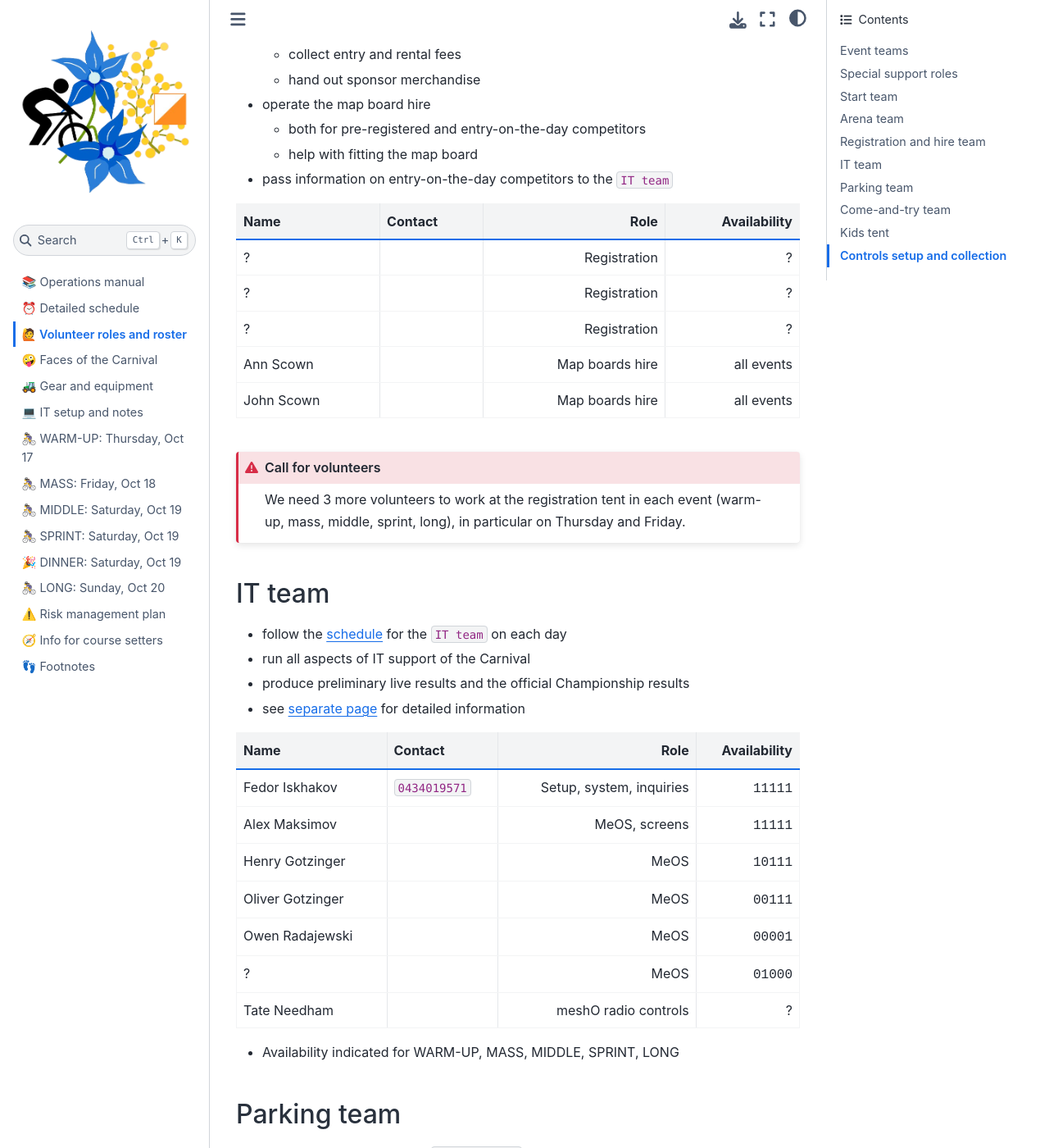
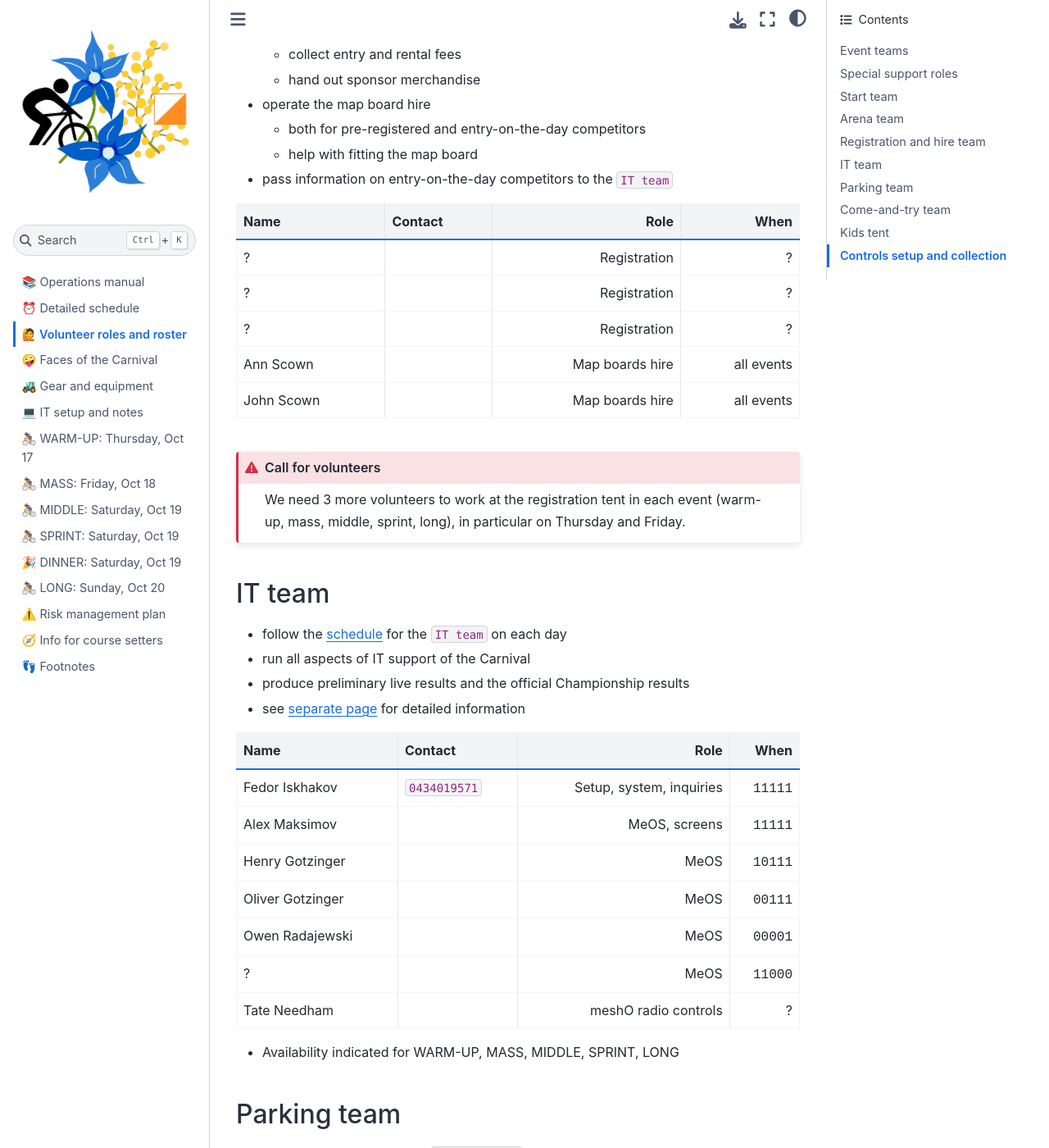
Before and after one commit to fediskhakov/mtbo2024champ, a Jupyter Book: the page built from 02.people.md, in a window 1280 px wide and 1400 px high, scrolled down 4897 px. Shown: the whole window at 82% size. Built offline with Jupyter Book 1.0.4 settings and Sphinx 7.4.7 and the Sphinx Book theme 1.1.4, drawn with Linux system fonts in a browser that asks for light colours; some of the changed text lies outside the part shown.

Commit message:
Small update

```diff
--- a/02.people.md
+++ b/02.people.md
@@ -20,7 +20,7 @@
 (people:courses)=
 ## Event teams
 
-| Name | Contact | Role | Events |
+| Name | Contact | Role | When |
 |:-|-|-:|-:|
 | <span style="background-color: black; color: white;">&nbsp;Jim Anderson&nbsp;</span> | In memory | Course Setter | WARM-UP |
 | Marina Iskhakova | | Course Setter | WARM-UP |
@@ -40,7 +40,7 @@
 (people:special)=
 ## Special support roles
 
-| Name | Contact | Role | Availability |
+| Name | Contact | Role | When |
 |:-|-|-:|-:|
 | <span style="background-color: black; color: white;">&nbsp;Jim Anderson&nbsp;</span> | In memory | Social & Trails | In memory |
 | Phil Walker | | Grants | yes |
@@ -70,7 +70,7 @@
 - use own transport to move equipment between events
 - *relocation between MIDDLE and SPRINT events should happen right after the start is closed*
 
-| Name | Contact | Role | Availability |
+| Name | Contact | Role | When |
 |:-|-|-:|-:|
 | Cath Chalmers | | Leader of the `start team` | all events |
 | ? | | Champ starts | ? |
@@ -115,7 +115,7 @@
   - *there is only one hour to pack up and set up complete arena*
   - *the drive time between event centers is about 12 minutes*
 
-| Name | Contact | Role | Availability |
+| Name | Contact | Role | When |
 |:-|-|-:|-:|
 | ? | | Leader of the `arena team` | all events |
 | Sergei Maksimov | | Active glass van driver | Saturday, Sunday |
@@ -153,7 +153,7 @@
   - help with fitting the map board
 - pass information on entry-on-the-day competitors to the `IT team`
 
-| Name | Contact | Role | Availability |
+| Name | Contact | Role | When |
 |:-|-|-:|-:|
 | ? | | Registration | ? |
 | ? | | Registration | ? |
@@ -176,14 +176,14 @@
 - produce preliminary live results and the official Championship results
 - see [separate page](04.computers.md) for detailed information
 
-| Name | Contact | Role | Availability |
+| Name | Contact | Role | When |
 |:-|-|-:|-:|
 | Fedor Iskhakov | `0434019571` | Setup, system, inquiries | <tt>11111</tt> |
 | Alex Maksimov | | MeOS, screens | <tt>11111</tt> |
 | Henry Gotzinger | | MeOS | <tt>10111</tt> |
 | Oliver Gotzinger | | MeOS | <tt>00111</tt> |
 | Owen Radajewski | | MeOS | <tt>00001</tt> |
-| ? | | MeOS | <tt>01000</tt> |
+| ? | | MeOS | <tt>11000</tt> |
 | Tate Needham | | meshO radio controls | ? |
 
 - Availability indicated for WARM-UP, MASS, MIDDLE, SPRINT, LONG
@@ -206,7 +206,7 @@
 We need *many* volunteers to fill the `parking team` roles.  But the days are very different: the table below lists all slots that have to be filled.
 :::
 
-| Name | Contact | Role | Availability |
+| Name | Contact | Role | When |
 |:-|-|-:|-:|
 | ? | | Parking marshal | WARM-UP, Oct 17, Thursday 14:30-17:00 |
 | ? | | Parking marshal | WARM-UP, Oct 17, Thursday 15:30-17:00 |
@@ -240,7 +240,7 @@
 - provide help and instructions on how to begin MTBO
 - educate about orienteering in general
 
-| Name | Contact | Role | Availability |
+| Name | Contact | Role | When |
 |:-|-|-:|-:|
 | Toni Brown | | Coach | ? |
 | Raynie McNee | | Coach | ? |
@@ -253,7 +253,7 @@
 - watch after the kids while their parents are competing
 - play orienteering games and activities
 
-| Name | Contact | Role | Availability |
+| Name | Contact | Role | When |
 |:-|-|-:|-:|
 | ? | | Supervisor | ? |
 | ? | | Supervisor | ? |
```
